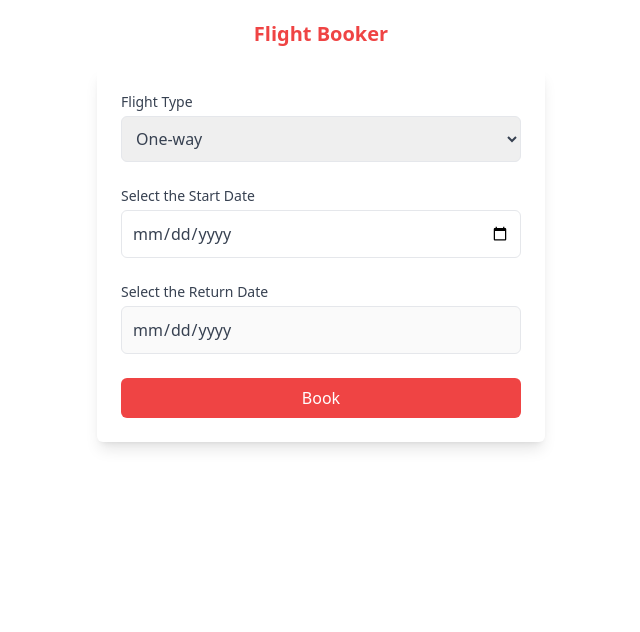
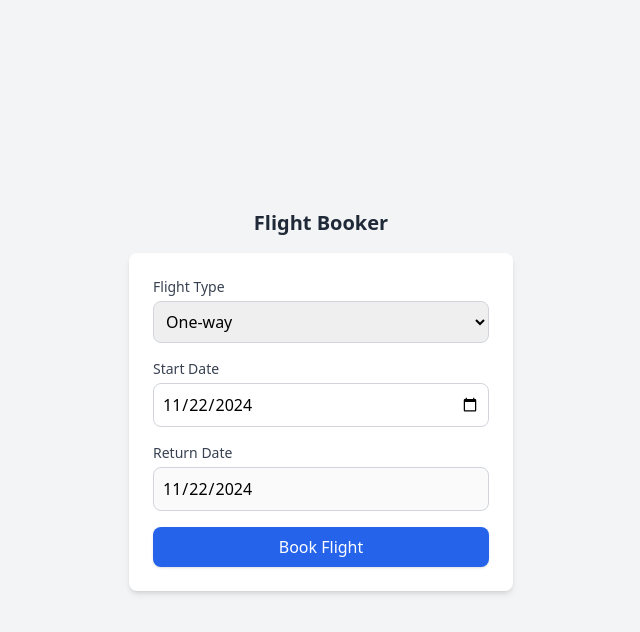
Before and after one commit to Gazi2050/7gui, a SvelteKit app: page /flightBooker in a window 1280 px wide. Shown: the top 632 px of the page, without its empty margins (319-959 px from the left). Built offline with nearby package versions, Linux system fonts and the light colour scheme.

Commit message:
improve:improve ui

```diff
--- a/src/Components/Counter/Counter.svelte
+++ b/src/Components/Counter/Counter.svelte
@@ -1,24 +1,30 @@
 <script lang="ts">
     let count: number = $state(0);
-    // let count = 0;
 </script>
 
-<h2 class="text-center text-xl font-bold text-red-500 my-5">Counter</h2>
-<div
-    class="flex justify-center items-center gap-3 border-2 rounded-lg w-[20%] mx-auto p-7 bg-gray-100"
->
+<div class="flex flex-col items-center justify-center min-h-screen bg-gray-100">
+    <h2 class="text-xl font-semibold text-gray-800 mb-4">Counter</h2>
+
+    <div class="flex items-center gap-4 p-4 bg-white rounded-lg shadow-md">
         <button
             onclick={() => count--}
-        class="border rounded p-3 bg-red-600 text-white">Down</button
+            class="px-4 py-2 bg-red-500 text-white font-medium rounded-lg shadow hover:bg-red-600 transition"
         >
+            Down
+        </button>
+
         <input
             type="number"
             bind:value={count}
-        class="border border-black rounded p-3"
             disabled
+            class="w-16 text-center border border-gray-300 rounded-lg p-2 bg-gray-50"
         />
+
         <button
             onclick={() => count++}
-        class="border rounded p-3 bg-green-600 text-white">Up</button
+            class="px-4 py-2 bg-green-500 text-white font-medium rounded-lg shadow hover:bg-green-600 transition"
         >
+            Up
+        </button>
     </div>
+</div>
--- a/src/Components/Flight Booker/FlightBooker.svelte
+++ b/src/Components/Flight Booker/FlightBooker.svelte
@@ -4,13 +4,13 @@
     function getDate() {
         const date = new Date();
         const [month, day, year] = date
-            .toLocaleDateString("en-Us", {
+            .toLocaleDateString("en-US", {
                 year: "numeric",
                 month: "2-digit",
                 day: "2-digit",
             })
             .split("/");
-        return `${day}-${month}-${year}`;
+        return `${year}-${month}-${day}`;
     }
 
     function handleSubmit(e: Event) {
@@ -21,67 +21,62 @@
     let selected = $state<Options>("one-way");
     let startDate = $state(getDate());
     let returnDate = $state(getDate());
-
-    $inspect({ selected, startDate, returnDate });
 </script>
 
-<h2 class="text-center text-xl font-bold text-red-500 my-5">Flight Booker</h2>
+<div class="flex flex-col items-center justify-center min-h-screen bg-gray-100">
+    <h2 class="text-xl font-semibold text-gray-800 mb-4">Flight Booker</h2>
+
     <form
         onsubmit={handleSubmit}
-    class="max-w-md mx-auto p-6 bg-white shadow-lg rounded-md space-y-6"
+        class="w-full max-w-sm p-6 bg-white rounded-lg shadow-md space-y-4"
     >
         <div>
-        <label
-            for="flight-type"
-            class="block text-sm font-medium text-gray-700 mb-1"
+            <label class="block text-sm font-medium text-gray-700 mb-1"
                 >Flight Type</label
             >
             <select
-            id="flight-type"
                 bind:value={selected}
-            class="w-full p-2.5 border rounded-md text-gray-700 focus:ring focus:ring-blue-300 focus:outline-none"
+                class="w-full p-2 border border-gray-300 rounded-lg focus:ring-2 focus:ring-blue-500"
             >
                 <option value="one-way">One-way</option>
                 <option value="return">Return Flight</option>
             </select>
         </div>
+
         <div>
-        <label
-            for="start-date"
-            class="block text-sm font-medium text-gray-700 mb-1"
-            >Select the Start Date</label
+            <label class="block text-sm font-medium text-gray-700 mb-1"
+                >Start Date</label
             >
             <input
-            id="start-date"
                 type="date"
                 min={getDate()}
                 bind:value={startDate}
                 required
-            class="w-full p-2.5 border rounded-md text-gray-700 focus:ring focus:ring-blue-300 focus:outline-none"
+                class="w-full p-2 border border-gray-300 rounded-lg focus:ring-2 focus:ring-blue-500"
             />
         </div>
+
         <div>
-        <label
-            for="return-date"
-            class="block text-sm font-medium text-gray-700 mb-1"
-            >Select the Return Date</label
+            <label class="block text-sm font-medium text-gray-700 mb-1"
+                >Return Date</label
             >
             <input
-            id="return-date"
                 type="date"
-            min={getDate()}
+                min={startDate}
                 bind:value={returnDate}
-            disabled={selected != "return"}
+                disabled={selected !== "return"}
                 required
-            class="w-full p-2.5 border rounded-md text-gray-700 focus:ring focus:ring-blue-300 focus:outline-none"
+                class="w-full p-2 border border-gray-300 rounded-lg focus:ring-2 focus:ring-blue-500"
             />
         </div>
+
         <button
             type="submit"
             disabled={!startDate ||
                 (selected === "return" && returnDate < startDate)}
-        class="w-full bg-red-500 text-white py-2 px-4 rounded-md hover:bg-red-600 transition duration-300 focus:outline-none focus:ring focus:ring-red-300"
+            class="w-full py-2 bg-blue-600 text-white font-medium rounded-lg shadow hover:bg-blue-700 transition"
         >
-        Book
+            Book Flight
         </button>
     </form>
+</div>
--- a/src/Components/Temperature Converter/TemperatureConverter.svelte
+++ b/src/Components/Temperature Converter/TemperatureConverter.svelte
@@ -1,7 +1,7 @@
 <script lang="ts">
     class Temperature {
         #c = $state(0);
-        #f = $state(0);
+        #f = $state(32);
 
         get c() {
             return this.#c;
@@ -24,23 +24,26 @@
     const temperature = new Temperature();
 </script>
 
-<h2 class="text-center text-xl font-bold text-red-500 my-5">
+<div class="flex flex-col items-center justify-center min-h-screen bg-gray-100">
+    <h2 class="text-xl font-semibold text-gray-800 mb-4">
         Temperature Converter
     </h2>
-<div
-    class="flex justify-center items-center gap-3 border-2 rounded-lg w-[34%] mx-auto p-6 bg-gray-100"
->
+
+    <div class="flex items-center gap-4 p-6 bg-white rounded-lg shadow-md">
         <input
             type="number"
-        class="border-2 border-red-600 rounded p-3"
+            class="w-20 px-3 py-2 text-center border border-gray-300 rounded-lg bg-gray-50 focus:outline-none focus:ring-2 focus:ring-red-500"
             bind:value={temperature.c}
         />
-    <p class="text-lg font-semibold">Celsius</p>
-    =
+        <p class="text-sm text-gray-700">Celsius</p>
+
+        <span class="text-gray-500">=</span>
+
         <input
             type="number"
-        class="border-2 border-blue-600 rounded p-3"
+            class="w-20 px-3 py-2 text-center border border-gray-300 rounded-lg bg-gray-50 focus:outline-none focus:ring-2 focus:ring-blue-500"
             bind:value={temperature.f}
         />
-    <p class="text-lg font-semibold">Fahrenheit</p>
+        <p class="text-sm text-gray-700">Fahrenheit</p>
     </div>
+</div>
--- a/src/routes/+page.svelte
+++ b/src/routes/+page.svelte
@@ -1,20 +1,27 @@
 <script>
-    import FlightBooker from "../Components/Flight Booker/FlightBooker.svelte";
-    import TemperatureConverter from "../Components/Temperature Converter/TemperatureConverter.svelte";
+    const links = [
+        { name: "Counter", path: "/counter" },
+        { name: "Temperature Converter", path: "/temperatureConverter" },
+        { name: "Flight Booker", path: "/flightBooker" },
+        { name: "Timer", path: "/timer" },
+    ];
 </script>
 
-<h1 class="text-center text-3xl font-bold text-red-500 my-5">
-    7 GUIs (Graphical User Interface)
-</h1>
-<div
-    class="bg-zinc-400 shadow-md rounded-full max-w-6xl mx-auto mt-4 p-3 px-6 flex justify-between items-center"
->
-    <!-- Navigation Links -->
+<div class="flex justify-center items-center h-screen w-full bg-gray-100">
+    <div class="text-center">
+        <h1 class="text-3xl font-bold text-red-500 my-5">
+            7 GUIs (Graphical User Interface)
+        </h1>
 
-    <a href="/counter" class="text-white font-bold">Counter</a>
-    <a href="/temperatureConverter" class="text-white font-bold"
-        >Temperature Converter</a
-    >
-    <a href="/flightBooker" class="text-white font-bold">Flight Booker</a>
-    <a href="/timer" class="text-white font-bold">Timer</a>
+        <div class="flex flex-wrap gap-4 justify-center">
+            {#each links as link}
+                <a
+                    href={link.path}
+                    class="px-6 py-2 bg-gray-900 text-white font-medium rounded-lg shadow hover:bg-gray-800 transition"
+                >
+                    {link.name}
+                </a>
+            {/each}
+        </div>
+    </div>
 </div>
```
Lines whose indentation alone changed are shown as unchanged.
